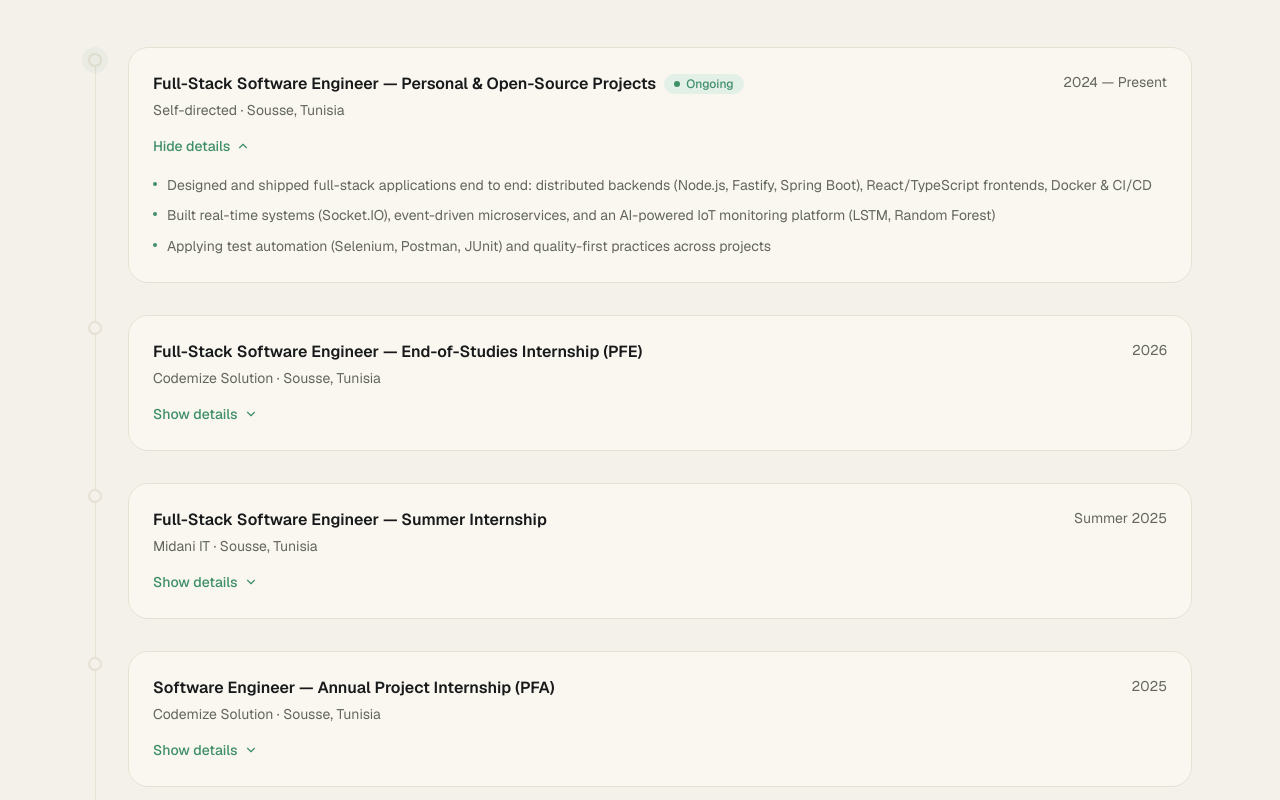
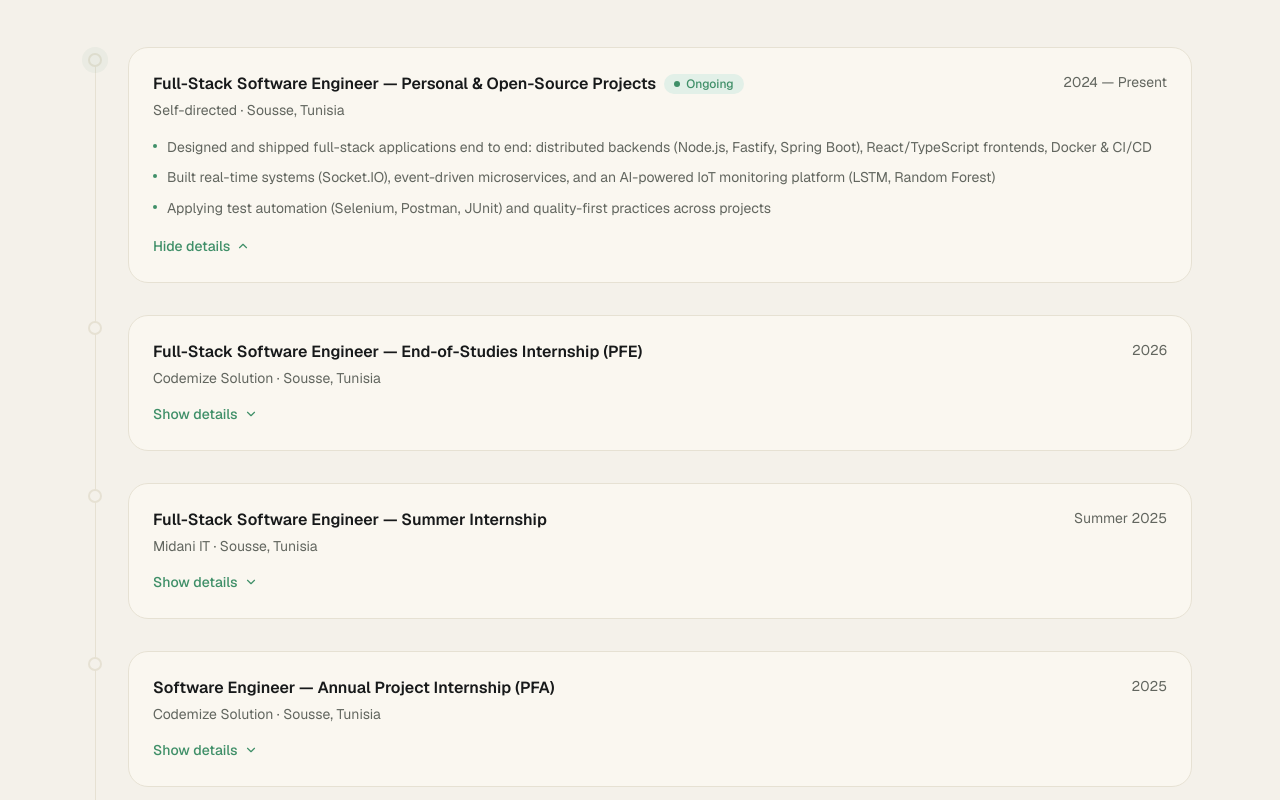
Before and after one commit to MiDeNiMeeD/portfolio, a Next.js app: page /en in a window 1280 px wide. Shown: the part 1760-2560 px from the top of the page. Built offline with nearby package versions, Linux system fonts and the light colour scheme.

Commit message:
Move Show details toggle to bottom of Experience card
The button sat between the header and bullet list, so it landed
mid-card instead of anchoring the bottom of the component.

```diff
--- a/src/components/home/experience.tsx
+++ b/src/components/home/experience.tsx
@@ -71,16 +71,6 @@ function ExperienceCard({
           <span className="whitespace-nowrap text-sm text-[var(--muted-foreground)]">{item.period}</span>
         </div>
 
-        <button
-          type="button"
-          onClick={() => setExpanded((e) => !e)}
-          aria-expanded={expanded}
-          className="mt-4 inline-flex items-center gap-1.5 text-sm font-medium text-[var(--accent)] hover:underline"
-        >
-          {expanded ? t("hideDetails") : t("showDetails")}
-          <ChevronDown className={cn("h-3.5 w-3.5 transition-transform", expanded && "rotate-180")} />
-        </button>
-
         {expanded && (
           <>
             <ul className="mt-4 flex flex-col gap-2">
@@ -103,6 +93,16 @@ function ExperienceCard({
             )}
           </>
         )}
+
+        <button
+          type="button"
+          onClick={() => setExpanded((e) => !e)}
+          aria-expanded={expanded}
+          className="mt-4 inline-flex items-center gap-1.5 text-sm font-medium text-[var(--accent)] hover:underline"
+        >
+          {expanded ? t("hideDetails") : t("showDetails")}
+          <ChevronDown className={cn("h-3.5 w-3.5 transition-transform", expanded && "rotate-180")} />
+        </button>
       </div>
     </Reveal>
   );
```
